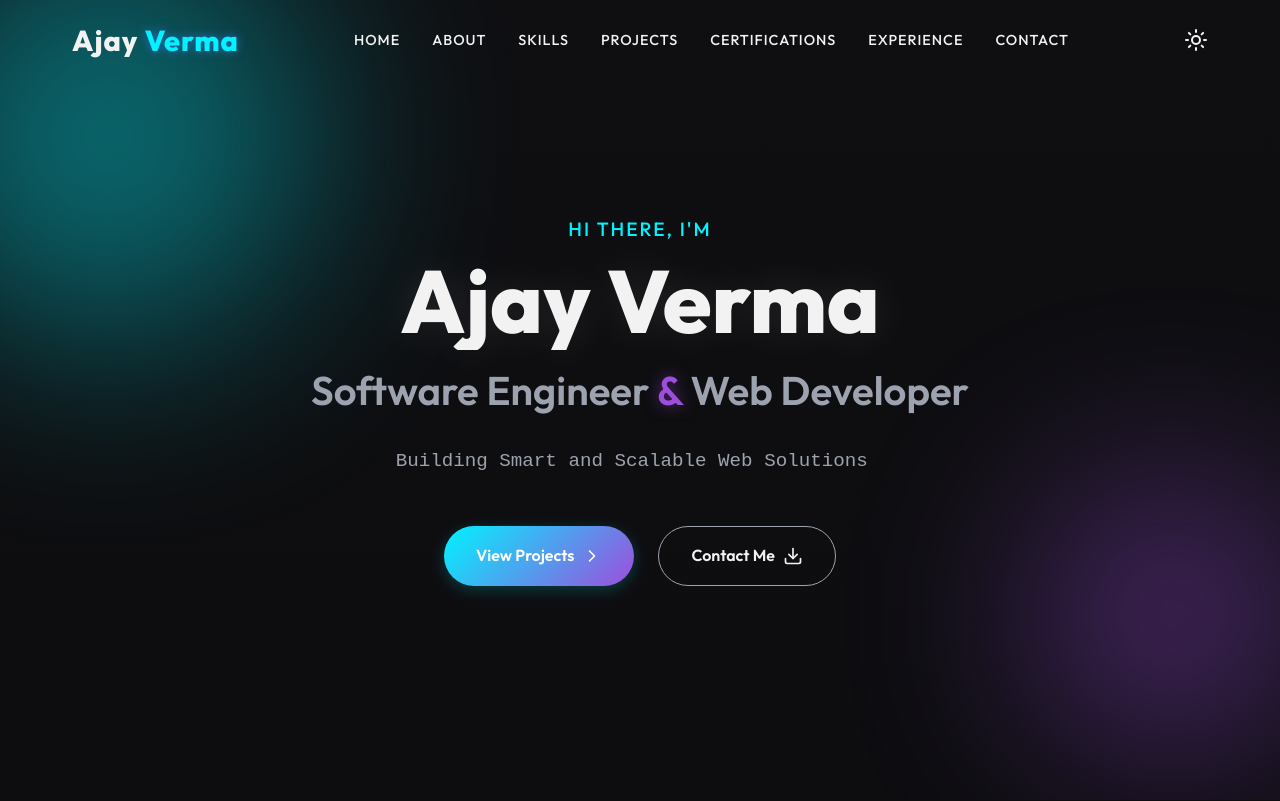
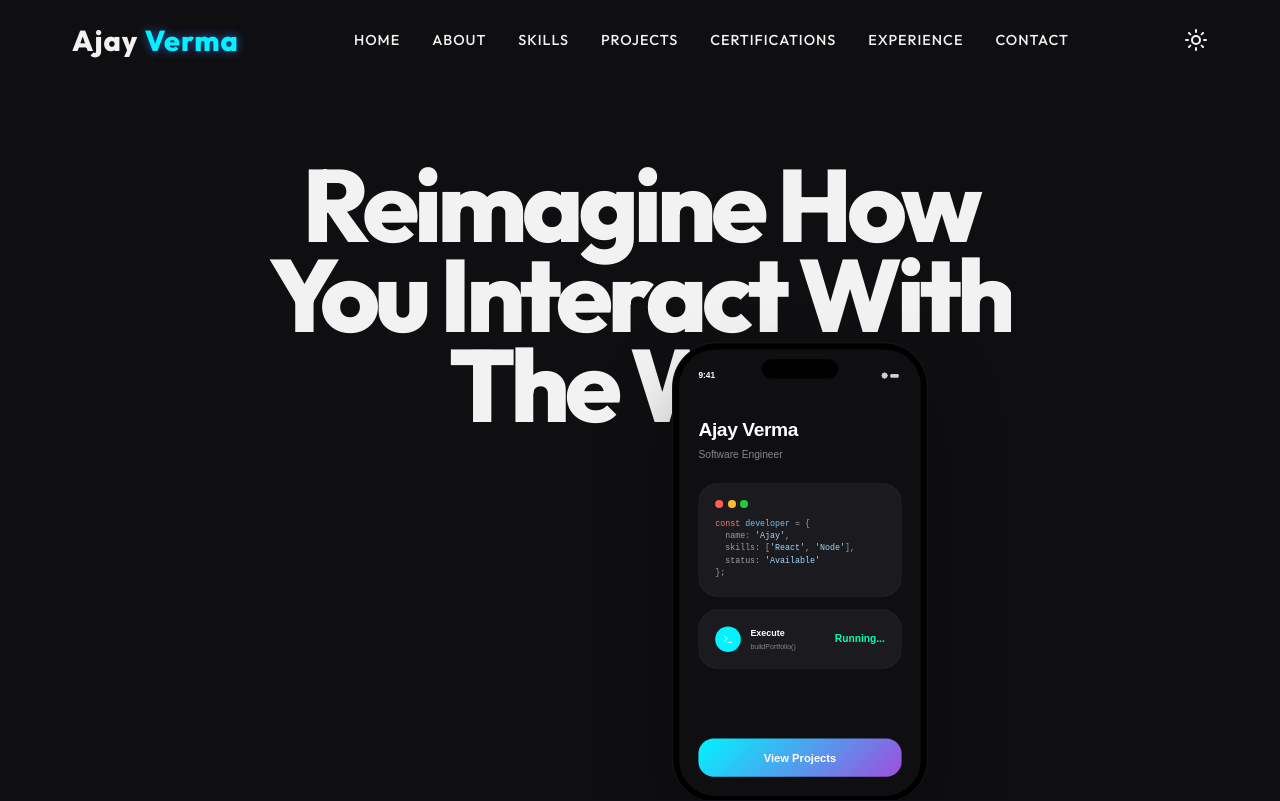
Before and after one commit to Ajayverma001/portfolio, a React app: page / in a window 1280 px wide. Shown: the top 801 px of the page. Built offline with nearby package versions, Linux system fonts and the light colour scheme; the HTML template or start-up script is replaced by a standard one.

Commit message:
updated portfolio

```diff
--- a/src/components/Hero.css
+++ b/src/components/Hero.css
@@ -1,150 +1,405 @@
-.hero-section {
+/* Animated Hero Wrapper */
+.animated-hero-wrapper {
   position: relative;
-  min-height: 100vh;
+  height: 250vh;
+  background-color: var(--bg-color); /* use portfolio theme */
+  color: var(--text-primary);
+  font-family: var(--font-main);
+}
+
+.animated-hero-sticky {
+  position: sticky;
+  top: 0;
+  height: 100vh;
+  width: 100%;
+  display: flex;
+  flex-direction: column;
+  align-items: center;
+  overflow: hidden;
+  padding-top: 5rem;
+}
+
+/* Header */
+.animated-hero-header {
+  text-align: center;
+  z-index: 10;
+  padding: 0 1rem;
+  position: absolute;
+  top: 10rem;
+}
+
+.animated-hero-title {
+  font-size: clamp(3rem, 8vw, 8rem);
+  font-weight: 800;
+  line-height: 0.88;
+  letter-spacing: -0.05em;
+  color: var(--text-primary);
+  margin: 0;
+  background: var(--text-primary);
+  -webkit-background-clip: text;
+  -webkit-text-fill-color: transparent;
+}
+
+body.light-mode .animated-hero-title {
+  background: var(--text-primary);
+  -webkit-background-clip: text;
+  -webkit-text-fill-color: transparent;
+}
+
+/* Phone Container */
+.animated-phone-container {
+  position: absolute;
+  left: 50%;
+  transform: translateX(-50%);
+  z-index: 20;
+  width: 80vw;
+  height: 68vh;
+}
+
+@media (min-width: 768px) {
+  .animated-phone-container {
+    width: 100%;
+    max-width: 320px;
+    height: 72vh;
+  }
+}
+
+/* iPhone Frame */
+.iphone-frame {
+  position: relative;
+  width: 100%;
+  height: 100%;
+  background: #000;
+  border-radius: 3.5rem;
+  padding: 0.5rem;
+  box-shadow: 0 50px 100px -20px rgba(0,0,0,0.5);
+  border: 1px solid rgba(255,255,255,0.1);
+  z-index: 30;
+  overflow: hidden;
+}
+
+.iphone-notch {
+  position: absolute;
+  top: 1.25rem;
+  left: 50%;
+  transform: translateX(-50%);
+  width: 6rem;
+  height: 1.5rem;
+  background: #000;
+  border-radius: 1rem;
+  z-index: 40;
+}
+
+.iphone-screen {
+  width: 100%;
+  height: 100%;
+  background: #0f0f12; /* Dark theme inner */
+  border-radius: 2.8rem;
+  overflow: hidden;
+  position: relative;
+  font-family: sans-serif;
+  color: #fff;
+}
+
+.iphone-content {
+  padding: 1.5rem;
+  display: flex;
+  flex-direction: column;
+  height: 100%;
+}
+
+.iphone-status-bar {
+  display: flex;
+  justify-content: space-between;
+  align-items: center;
+  margin-bottom: 1.5rem;
+}
+
+.time {
+  font-size: 0.65rem;
+  font-weight: bold;
+}
+
+.icons {
+  display: flex;
+  gap: 0.25rem;
+  align-items: center;
+  opacity: 0.8;
+  transform: scale(0.75);
+}
+
+.battery {
+  width: 14px;
+  height: 6px;
+  background: #fff;
+  border-radius: 2px;
+}
+
+.iphone-title {
+  font-size: 1.5rem;
+  font-weight: 700;
+  margin-top: 1rem;
+  margin-bottom: 0.2rem;
+  letter-spacing: -0.02em;
+}
+
+.iphone-subtitle {
+  font-size: 0.8rem;
+  color: #888;
+  margin-bottom: 1.5rem;
+}
+
+.iphone-code-blocks {
+  display: flex;
+  flex-direction: column;
+  gap: 1rem;
+}
+
+.code-block {
+  background: #1a1a1f;
+  border-radius: 1.5rem;
+  padding: 1.25rem;
+  border: 1px solid rgba(255,255,255,0.05);
+}
+
+.code-header {
+  display: flex;
+  gap: 0.35rem;
+  margin-bottom: 0.75rem;
+}
+
+.code-dot {
+  width: 10px;
+  height: 10px;
+  border-radius: 50%;
+}
+.red { background: #ff5f56; }
+.yellow { background: #ffbd2e; }
+.green { background: #27c93f; }
+
+.code-body {
+  font-family: monospace;
+  font-size: 0.65rem;
+  line-height: 1.5;
+  color: #a0a0a0;
+  margin: 0;
+}
+
+.keyword { color: #ff7b72; }
+.variable { color: #79c0ff; }
+.string { color: #a5d6ff; }
+
+.flex-row {
+  display: flex;
+  align-items: center;
+  gap: 0.75rem;
+}
+
+.action-icon {
+  width: 2rem;
+  height: 2rem;
+  background: var(--neon-blue, #00f3ff);
+  border-radius: 50%;
   display: flex;
   align-items: center;
   justify-content: center;
-  overflow: hidden;
 }
 
-/* Background animated glow spheres */
-.glow-sphere {
-  position: absolute;
-  border-radius: 50%;
-  filter: blur(100px);
-  z-index: 0;
-  opacity: 0.4;
-  animation: float 10s infinite alternate ease-in-out;
+.action-text {
+  flex: 1;
 }
 
-.sphere-1 {
-  width: 400px;
-  height: 400px;
-  background: var(--neon-blue);
-  top: -100px;
-  left: -100px;
+.primary-text {
+  font-size: 0.7rem;
+  font-weight: bold;
+  margin: 0;
 }
 
-.sphere-2 {
-  width: 300px;
-  height: 300px;
-  background: var(--neon-purple);
-  bottom: 10%;
-  right: -50px;
-  animation-delay: -5s;
+.secondary-text {
+  font-size: 0.55rem;
+  color: #888;
+  margin: 0;
 }
 
-@keyframes float {
-  0% { transform: translate(0, 0) scale(1); }
-  50% { transform: translate(20px, 30px) scale(1.1); }
-  100% { transform: translate(-20px, 50px) scale(0.9); }
+.action-value {
+  font-size: 0.8rem;
+  font-weight: bold;
+  color: var(--neon-green, #00ffaa);
 }
 
-.hero-content {
-  position: relative;
-  z-index: 1;
+.iphone-btn {
+  width: 100%;
+  background: var(--gradient-main, linear-gradient(135deg, #00f3ff, #9d4edd));
+  color: #fff;
+  padding: 1rem;
+  border-radius: 1.2rem;
+  font-weight: bold;
+  font-size: 0.875rem;
+  margin-top: auto;
+  border: none;
+  cursor: pointer;
+  transition: opacity 0.2s;
+}
+
+.iphone-btn:hover {
+  opacity: 0.9;
+}
+
+/* Bottom Content */
+.animated-hero-bottom {
+  position: absolute;
+  bottom: 2.5rem;
   text-align: center;
+  padding: 0 1rem;
+  max-width: 440px;
+  z-index: 30;
+}
+
+.bottom-desc {
+  font-size: 0.95rem;
+  color: var(--text-secondary);
+  font-weight: 500;
+  margin-bottom: 1.5rem;
+  line-height: 1.6;
+  letter-spacing: -0.01em;
+}
+
+.bottom-btn {
+  background: var(--accent-color, #3b82f6);
+  color: #fff;
+  padding: 0.85rem 2.25rem;
+  border-radius: 1.1rem;
+  font-weight: bold;
+  font-size: 0.875rem;
+  border: none;
+  box-shadow: 0 10px 20px -10px var(--accent-glow);
+  cursor: pointer;
+  transition: all 0.2s;
+}
+
+.bottom-btn:hover {
+  background: var(--neon-blue, #00f3ff);
+  box-shadow: 0 10px 20px -10px var(--neon-blue);
+  transform: translateY(-2px);
+}
+
+.bottom-logos {
+  margin-top: 2rem;
   display: flex;
   flex-direction: column;
   align-items: center;
-  max-width: 800px;
+  gap: 1rem;
 }
 
-.greeting {
-  font-size: 1.2rem;
-  color: var(--neon-blue);
-  margin-bottom: 0.5rem;
-  font-weight: 500;
-  letter-spacing: 2px;
-  text-transform: uppercase;
+.logo-dots {
+  display: flex;
+  gap: 1rem;
+  opacity: 0.3;
 }
 
-.name {
-  font-size: clamp(3rem, 8vw, 5.5rem);
-  font-weight: 800;
-  line-height: 1.1;
-  margin-bottom: 0.5rem;
-  background: var(--text-primary);
-  -webkit-background-clip: text;
-  -webkit-text-fill-color: transparent;
-  text-shadow: 0 0 40px rgba(255, 255, 255, 0.1);
+.logo-dot {
+  width: 2rem;
+  height: 2rem;
+  background: var(--text-secondary);
+  border-radius: 0.5rem;
 }
 
-.role {
-  font-size: clamp(1.5rem, 4vw, 2.5rem);
+.bottom-note {
+  font-size: 0.6rem;
+  font-weight: bold;
   color: var(--text-secondary);
-  font-weight: 600;
-  margin-bottom: 1.5rem;
+  text-transform: uppercase;
+  letter-spacing: 0.2em;
+  margin: 0;
 }
 
-.role .highlight {
-  color: var(--neon-purple);
-  text-shadow: 0 0 15px rgba(157, 78, 221, 0.5);
+/* Floating Cards */
+.floating-card {
+  position: absolute;
+  width: 260px;
+  padding: 1rem;
+  background: rgba(23, 24, 28, 0.6);
+  backdrop-filter: blur(12px);
+  -webkit-backdrop-filter: blur(12px);
+  border-radius: 1.5rem;
+  border: 1px solid rgba(255,255,255,0.1);
+  box-shadow: 0 15px 30px -10px rgba(0,0,0,0.5);
+  display: none;
+  z-index: 10;
 }
 
-.tagline-container {
-  min-height: 2rem;
-  margin-bottom: 3rem;
+body.light-mode .floating-card {
+  background: rgba(255, 255, 255, 0.7);
+  border: 1px solid rgba(0,0,0,0.1);
 }
 
-.tagline {
-  font-size: 1.2rem;
+body.light-mode .fc-name,
+body.light-mode .fc-amount {
+  color: var(--text-primary);
+}
+
+@media (min-width: 768px) {
+  .floating-card {
+    display: block;
+  }
+}
+
+.fc-content {
+  display: flex;
+  align-items: center;
+  gap: 0.75rem;
+}
+
+.fc-icon-wrap {
+  width: 2rem;
+  height: 2rem;
+  border-radius: 50%;
+  display: flex;
+  align-items: center;
+  justify-content: center;
+  color: #111;
+}
+
+.bg-yellow { background: #F8E28B; }
+.bg-gray { background: #E5E5E5; }
+.bg-orange { background: #F4BD95; }
+.bg-blue { background: #D1E1F5; }
+.bg-purple { background: #E6D9F2; }
+.bg-green { background: #D9F2E6; }
+
+.fc-text {
+  flex: 1;
+}
+
+.fc-name {
+  font-size: 0.7rem;
+  font-weight: bold;
+  color: var(--text-primary);
+  margin: 0;
+}
+
+.fc-type {
+  font-size: 0.55rem;
+  color: var(--text-secondary);
+  font-weight: 500;
+  margin: 0;
+}
+
+.fc-amount-box {
+  text-align: right;
+}
+
+.fc-amount {
+  font-size: 0.7rem;
+  font-weight: bold;
+  color: var(--text-primary);
+  margin: 0;
+}
+
+.fc-hash {
+  font-size: 0.5rem;
   color: var(--text-secondary);
   font-family: monospace;
+  letter-spacing: -0.05em;
+  margin: 0;
 }
-
-.cursor {
-  display: inline-block;
-  animation: blink 1s step-end infinite;
-  color: var(--neon-blue);
-  margin-left: 5px;
-}
-
-@keyframes blink {
-  0%, 100% { opacity: 1; }
-  50% { opacity: 0; }
-}
-
-.cta-buttons {
-  display: flex;
-  gap: 1.5rem;
-  flex-wrap: wrap;
-  justify-content: center;
-}
-
-.btn {
-  display: inline-flex;
-  align-items: center;
-  gap: 0.5rem;
-  padding: 1rem 2rem;
-  border-radius: 30px;
-  font-weight: 600;
-  font-size: 1rem;
-  transition: all 0.3s ease;
-  cursor: pointer;
-}
-
-.btn-primary {
-  background: var(--gradient-main);
-  color: #fff;
-  border: none;
-  box-shadow: 0 4px 15px rgba(0, 243, 255, 0.2);
-}
-
-.btn-primary:hover {
-  box-shadow: 0 0 25px var(--accent-glow);
-  transform: translateY(-3px);
-}
-
-.btn-secondary {
-  background: transparent;
-  color: var(--text-primary);
-  border: 1px solid var(--text-secondary);
-}
-
-.btn-secondary:hover {
-  border-color: var(--neon-blue);
-  color: var(--neon-blue);
-  box-shadow: inset 0 0 20px rgba(0, 243, 255, 0.1), 0 0 20px rgba(0, 243, 255, 0.1);
-  transform: translateY(-3px);
-}
--- a/src/components/Hero.jsx
+++ b/src/components/Hero.jsx
@@ -1,78 +1,180 @@
-import { motion } from 'framer-motion';
-import { ChevronRight, Download } from 'lucide-react';
-import { useEffect, useState } from 'react';
-import './Hero.css';
+import React, { useRef } from "react";
+import { motion, useScroll, useTransform, useSpring } from "framer-motion";
+import { Code2, Terminal, Database, Server, Cpu, Globe } from "lucide-react";
+import "./Hero.css";
 
 const Hero = () => {
-  const [text, setText] = useState('');
-  const fullText = "Building Smart and Scalable Web Solutions";
+  const containerRef = useRef(null);
+  const { scrollYProgress } = useScroll({
+    target: containerRef,
+    offset: ["start start", "end end"],
+  });
 
-  useEffect(() => {
-    let index = 0;
-    const timer = setInterval(() => {
-      setText(fullText.slice(0, index));
-      index++;
-      if (index > fullText.length) clearInterval(timer);
-    }, 100);
-    return () => clearInterval(timer);
-  }, []);
+  const scrollSmooth = useSpring(scrollYProgress, {
+    stiffness: 80,
+    damping: 30,
+    restDelta: 0.001
+  });
+
+  // Header - Fades out fast
+  const headerScale = useTransform(scrollSmooth, [0, 0.25], [1, 0.8]);
+  const headerOpacity = useTransform(scrollSmooth, [0, 0.2], [1, 0]);
+  const headerY = useTransform(scrollSmooth, [0, 0.3], [0, -50]);
+
+  // Phone - Sized to viewport
+  const phoneScale = useTransform(scrollSmooth, [0, 0.5], [0.8, 1]);
+  const phoneY = useTransform(scrollSmooth, [0, 0.5], ["50%", "5%"]);
+
+  // Cards - Tight cluster
+  const cardsOpacity = useTransform(scrollSmooth, [0.35, 0.5], [0, 1]);
+
+  const card1X = useTransform(scrollSmooth, [0.4, 0.8], [0, -320]);
+  const card1Y = useTransform(scrollSmooth, [0.4, 0.8], [0, -100]);
+  const card2X = useTransform(scrollSmooth, [0.4, 0.8], [0, -360]);
+  const card2Y = useTransform(scrollSmooth, [0.4, 0.8], [0, 80]);
+  const card3X = useTransform(scrollSmooth, [0.4, 0.8], [0, -320]);
+  const card3Y = useTransform(scrollSmooth, [0.4, 0.8], [0, 260]);
+
+  const card4X = useTransform(scrollSmooth, [0.4, 0.8], [0, 320]);
+  const card4Y = useTransform(scrollSmooth, [0.4, 0.8], [0, -80]);
+  const card5X = useTransform(scrollSmooth, [0.4, 0.8], [0, 360]);
+  const card5Y = useTransform(scrollSmooth, [0.4, 0.8], [0, 100]);
+  const card6X = useTransform(scrollSmooth, [0.4, 0.8], [0, 320]);
+  const card6Y = useTransform(scrollSmooth, [0.4, 0.8], [0, 280]);
+
+  const bottomContentOpacity = useTransform(scrollSmooth, [0.7, 0.9], [0, 1]);
 
   return (
-    <section id="home" className="hero-section">
-      {/* Background Particles/Glows */}
-      <div className="glow-sphere sphere-1"></div>
-      <div className="glow-sphere sphere-2"></div>
+    <div ref={containerRef} className="animated-hero-wrapper" id="home">
+      <div className="animated-hero-sticky">
 
-      <div className="container hero-content">
-        <motion.p
-          className="greeting"
-          initial={{ opacity: 0, y: 20 }}
-          animate={{ opacity: 1, y: 0 }}
-          transition={{ duration: 0.5 }}
+        {/* Heading */}
+        <motion.div
+          style={{ scale: headerScale, opacity: headerOpacity, y: headerY }}
+          className="animated-hero-header"
         >
-          Hi there, I'm
-        </motion.p>
+          <h1 className="animated-hero-title">
+            Reimagine How <br /> You Interact With <br /> The Web
+          </h1>
+        </motion.div>
 
-        <motion.h1
-          className="name"
-          initial={{ opacity: 0, y: 20 }}
-          animate={{ opacity: 1, y: 0 }}
-          transition={{ duration: 0.5, delay: 0.2 }}
+        {/* Phone & Cards Container */}
+        <motion.div
+          style={{
+            scale: phoneScale,
+            top: phoneY,
+            translateY: "-20%"
+          }}
+          className="animated-phone-container"
         >
-          Ajay Verma
-        </motion.h1>
+          {/* Cards */}
+          <FloatingCard style={{ opacity: cardsOpacity, x: card1X, y: card1Y, rotate: -6 }} name="React.js" type="Frontend" amount="UI/UX" iconColor="bg-yellow" Icon={Globe} />
+          <FloatingCard style={{ opacity: cardsOpacity, x: card2X, y: card2Y, rotate: -3 }} name="Node.js" type="Backend" amount="API" iconColor="bg-gray" Icon={Server} />
+          <FloatingCard style={{ opacity: cardsOpacity, x: card3X, y: card3Y, rotate: -4 }} name="MongoDB" type="Database" amount="NoSQL" iconColor="bg-orange" Icon={Database} />
+          <FloatingCard style={{ opacity: cardsOpacity, x: card4X, y: card4Y, rotate: 6 }} name="Tailwind" type="Styling" amount="CSS" iconColor="bg-blue" Icon={Code2} />
+          <FloatingCard style={{ opacity: cardsOpacity, x: card5X, y: card5Y, rotate: 3 }} name="TypeScript" type="Language" amount="Types" iconColor="bg-purple" Icon={Terminal} />
+          <FloatingCard style={{ opacity: cardsOpacity, x: card6X, y: card6Y, rotate: 4 }} name="Next.js" type="Framework" amount="SSR" iconColor="bg-green" Icon={Cpu} />
 
-        <motion.h2
-          className="role"
-          initial={{ opacity: 0, y: 20 }}
-          animate={{ opacity: 1, y: 0 }}
-          transition={{ duration: 0.5, delay: 0.4 }}
+          {/* iPhone Frame */}
+          <div className="iphone-frame">
+             <div className="iphone-notch" />
+             <div className="iphone-screen">
+              <div className="iphone-content">
+                <div className="iphone-status-bar">
+                  <span className="time">9:41</span>
+                  <div className="icons">
+                    <Globe size={11} fill="currentColor" />
+                    <div className="battery" />
+                  </div>
+                </div>
+
+                <h2 className="iphone-title">Ajay Verma</h2>
+                <p className="iphone-subtitle">Software Engineer</p>
+
+                <div className="iphone-code-blocks">
+                  <div className="code-block">
+                    <div className="code-header">
+                      <div className="code-dot red"></div>
+                      <div className="code-dot yellow"></div>
+                      <div className="code-dot green"></div>
+                    </div>
+                    <pre className="code-body">
+                      <code>
+                        <span className="keyword">const</span> <span className="variable">developer</span> = {'{'} <br/>
+                        &nbsp;&nbsp;name: <span className="string">'Ajay'</span>,<br/>
+                        &nbsp;&nbsp;skills: [<span className="string">'React'</span>, <span className="string">'Node'</span>],<br/>
+                        &nbsp;&nbsp;status: <span className="string">'Available'</span><br/>
+                        {'}'};
+                      </code>
+                    </pre>
+                  </div>
+
+                  <div className="code-block action-block">
+                    <div className="flex-row">
+                      <div className="action-icon">
+                        <Terminal size={14} color="#fff" />
+                      </div>
+                      <div className="action-text">
+                        <p className="primary-text">Execute</p>
+                        <p className="secondary-text">buildPortfolio()</p>
+                      </div>
+                      <div className="action-value">Running...</div>
+                    </div>
+                  </div>
+                </div>
+
+                <button className="iphone-btn" onClick={() => document.getElementById('projects')?.scrollIntoView()}>
+                  View Projects
+                </button>
+              </div>
+            </div>
+          </div>
+        </motion.div>
+
+        {/* Bottom Content */}
+        <motion.div
+          style={{ opacity: bottomContentOpacity }}
+          className="animated-hero-bottom"
         >
-          Software Engineer <span className="highlight">&</span> Web Developer
-        </motion.h2>
-
-        <div className="tagline-container">
-          <p className="tagline">
-            {text}<span className="cursor">|</span>
+          <p className="bottom-desc">
+            From modern web apps to scalable backends — explore my digital universe.
           </p>
-        </div>
-
-        <motion.div
-          className="cta-buttons"
-          initial={{ opacity: 0, y: 20 }}
-          animate={{ opacity: 1, y: 0 }}
-          transition={{ duration: 0.5, delay: 0.8 }}
-        >
-          <a href="#projects" className="btn btn-primary glow-on-hover">
-            View Projects <ChevronRight size={20} />
-          </a>
-          <a href="#contact" className="btn btn-secondary glow-on-hover">
-            Contact Me <Download size={20} />
-          </a>
+          <button className="bottom-btn" onClick={() => document.getElementById('contact')?.scrollIntoView()}>
+            Let's Collaborate
+          </button>
+          <div className="bottom-logos">
+             <div className="logo-dots">
+                <div className="logo-dot" />
+                <div className="logo-dot" />
+                <div className="logo-dot" />
+             </div>
+             <p className="bottom-note">Available for new opportunities</p>
+          </div>
         </motion.div>
       </div>
-    </section>
+    </div>
   );
 };
 
+const FloatingCard = ({ style, name, type, amount, iconColor, Icon }) => (
+  <motion.div
+    style={style}
+    className="floating-card"
+  >
+    <div className="fc-content">
+      <div className={`fc-icon-wrap ${iconColor}`}>
+        <Icon size={16} />
+      </div>
+      <div className="fc-text">
+        <p className="fc-name">{name}</p>
+        <p className="fc-type">{type}</p>
+      </div>
+      <div className="fc-amount-box">
+        <p className="fc-amount">{amount}</p>
+        <p className="fc-hash">100%</p>
+      </div>
+    </div>
+  </motion.div>
+);
+
 export default Hero;
```
Also changed, not shown: src/components/Certifications.jsx (+4 -4 lines), public/image/IOT.jpeg (added).
